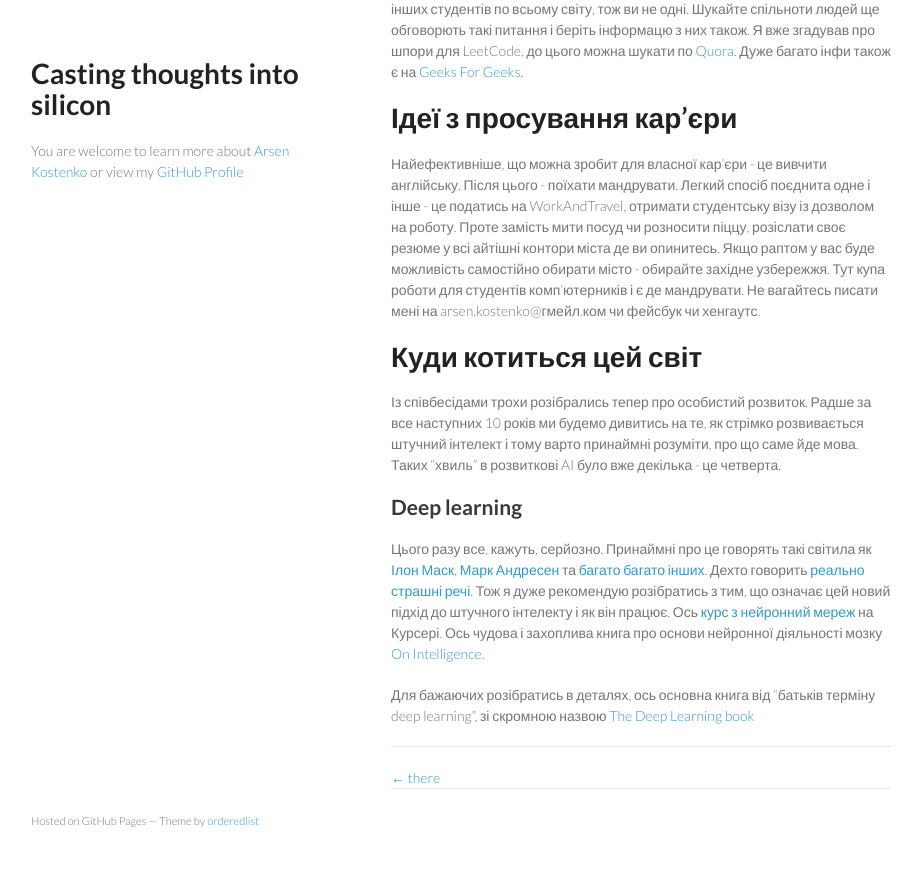
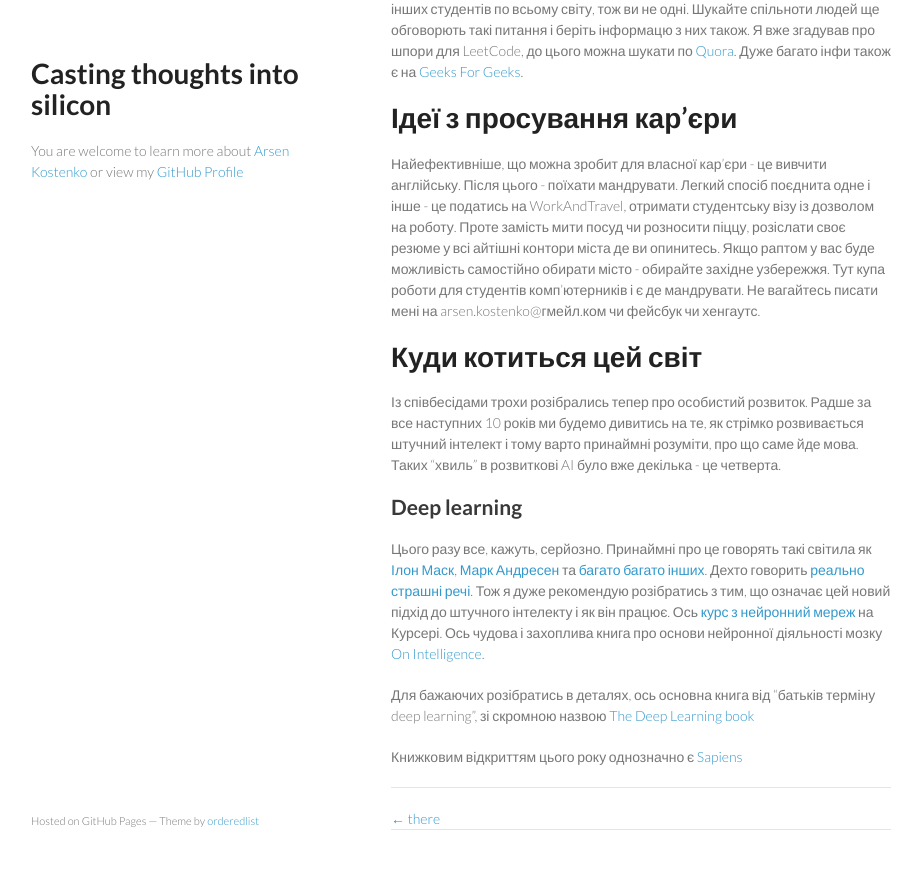
Before and after one commit to kosty/kosty.github.com, a Jekyll site: the page built from _posts/2016-10-08-Must-reads-for-cs-grads.markdown, in a window 1280 px wide and 900 px high, scrolled down 1943 px. Shown: the top 869 px of the window, without its empty margins (179-1101 px from the left). Built offline with Jekyll 4.4.1, drawn with Linux system fonts in a browser that asks for light colours; Markdown is read by kramdown in place of the engine named in the settings.

Commit message:
Sapience added

```diff
--- a/_posts/2016-10-08-Must-reads-for-cs-grads.markdown
+++ b/_posts/2016-10-08-Must-reads-for-cs-grads.markdown
@@ -62,6 +62,8 @@ summary: How to prepare for engineering interview
 
 ## Deep learning
 
- Цього разу все, кажуть, серйозно. Принаймні про це говорять такі світила як [Ілон Маск](http://www.theverge.com/2016/6/2/11837566/elon-musk-one-ai-company-that-worries-me), [Марк Андресен](http://www.vox.com/new-money/2016/10/5/13081058/marc-andreessen-ai-future) та [багато](http://fortune.com/ai-artificial-intelligence-deep-machine-learning/) [багато](http://ben-evans.com/benedictevans/2016/6/23/ai-apple-and-google) [інших](http://a16z.com/2016/06/10/ai-deep-learning-machines/). Дехто говорить [реально страшні речі](https://www.ted.com/talks/sam_harris_can_we_build_ai_without_losing_control_over_it?language=en). Тож я дуже рекомендую розібратись з тим, що означає цей новий підхід до штучного інтелекту і як він працює. Ось [курс з нейронний мереж](https://www.coursera.org/learn/neural-networks) на Курсері. Ось чудова і захоплива книга про основи нейронної діяльності мозку [On Intelligence](http://www.onintelligence.org/).
+Цього разу все, кажуть, серйозно. Принаймні про це говорять такі світила як [Ілон Маск](http://www.theverge.com/2016/6/2/11837566/elon-musk-one-ai-company-that-worries-me), [Марк Андресен](http://www.vox.com/new-money/2016/10/5/13081058/marc-andreessen-ai-future) та [багато](http://fortune.com/ai-artificial-intelligence-deep-machine-learning/) [багато](http://ben-evans.com/benedictevans/2016/6/23/ai-apple-and-google) [інших](http://a16z.com/2016/06/10/ai-deep-learning-machines/). Дехто говорить [реально страшні речі](https://www.ted.com/talks/sam_harris_can_we_build_ai_without_losing_control_over_it?language=en). Тож я дуже рекомендую розібратись з тим, що означає цей новий підхід до штучного інтелекту і як він працює. Ось [курс з нейронний мереж](https://www.coursera.org/learn/neural-networks) на Курсері. Ось чудова і захоплива книга про основи нейронної діяльності мозку [On Intelligence](http://www.onintelligence.org/).
 
- Для бажаючих розібратись в деталях, ось основна книга від "батьків терміну deep learning", зі скромною назвою [The Deep Learning book](http://www.deeplearningbook.org/)
+Для бажаючих розібратись в деталях, ось основна книга від "батьків терміну deep learning", зі скромною назвою [The Deep Learning book](http://www.deeplearningbook.org/)
+
+Книжковим відкриттям цього року однозначно є [Sapiens](https://en.wikipedia.org/wiki/Sapiens:_A_Brief_History_of_Humankind)
```
